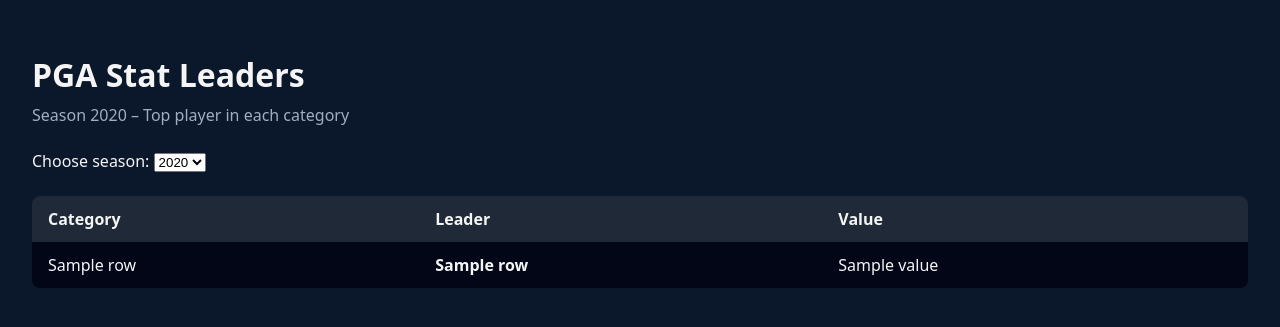
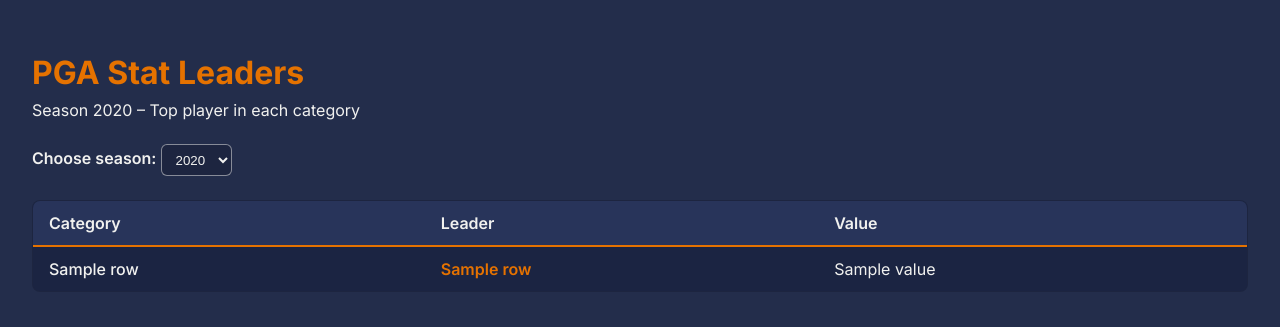
Before and after one commit to MaxGuryan9/ds2022-pga-golf, a Flask app: template templates/index.html in a window 1280 px wide. Shown: the top 327 px of the page. Run offline with Flask 3, Linux system fonts and the light colour scheme; the template is opened without the code that fills it: most values are stand-ins (such as "Sample title", 1, 10 or a date in 2020); parts of the project's set-up code (start-up, migrations or seed data) failed here and were passed over.

Commit message:
Adjusted colors of dashboard to match UVA colors

```diff
--- a/templates/index.html
+++ b/templates/index.html
@@ -4,51 +4,75 @@
 <head>
   <meta charset="UTF-8">
   <title>PGA Stat Leaders – {{ year }}</title>
+  <link rel="preconnect" href="https://fonts.googleapis.com">
+  <link rel="preconnect" href="https://fonts.gstatic.com" crossorigin>
+  <link href="https://fonts.googleapis.com/css2?family=Inter:wght@400;500;600;700&display=swap" rel="stylesheet">
   <style>
     body {
-      font-family: system-ui, -apple-system, BlinkMacSystemFont, "Segoe UI", sans-serif;
-      background: #0b172a;
-      color: #f5f5f5;
+      font-family: "Inter", "Segoe UI", system-ui, -apple-system, BlinkMacSystemFont, sans-serif;
+      background: #232d4b;
+      color: #F1F1EF;
       margin: 0;
       padding: 2rem;
     }
     h1 {
       margin-bottom: 0.5rem;
+      color: #e57200;
     }
     .subtitle {
-      color: #a0aec0;
+      color: #F1F1EF;
       margin-bottom: 1.5rem;
     }
     .year-select {
       margin-bottom: 1.5rem;
     }
+    label {
+      font-weight: 600;
+    }
+    select {
+      background: #1d2540;
+      color: #F1F1EF;
+      border: 1px solid rgba(241, 241, 239, 0.5);
+      border-radius: 6px;
+      padding: 0.4rem 0.6rem;
+    }
+    select:focus {
+      outline: 2px solid #e57200;
+      outline-offset: 2px;
+    }
     table {
       width: 100%;
       border-collapse: collapse;
       margin-top: 1rem;
-      background: #111827;
+      background: #1d2540;
       border-radius: 8px;
       overflow: hidden;
+      border: 1px solid rgba(241, 241, 239, 0.15);
     }
     th, td {
       padding: 0.75rem 1rem;
       text-align: left;
     }
     th {
-      background: #1f2937;
+      background: #28345a;
       font-weight: 600;
+      border-bottom: 2px solid #e57200;
     }
     tr:nth-child(even) {
-      background: #0f172a;
+      background: #1f2a4b;
     }
     tr:nth-child(odd) {
-      background: #020617;
+      background: #1b2442;
+    }
+    tr + tr td {
+      border-top: 1px solid rgba(241, 241, 239, 0.08);
     }
     .stat-name {
       font-weight: 500;
     }
     .player-name {
       font-weight: 600;
+      color: #e57200;
     }
   </style>
 </head>
```
